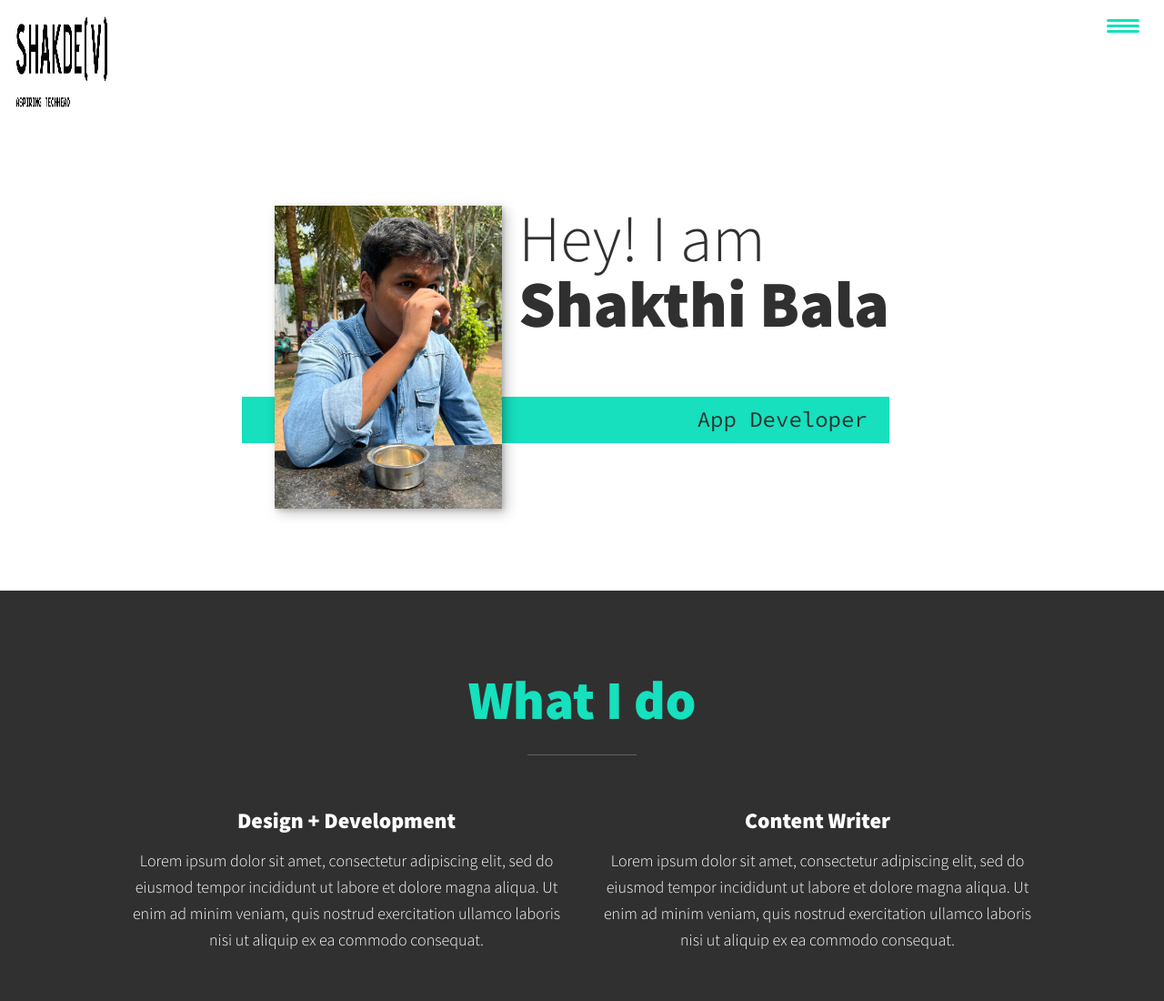
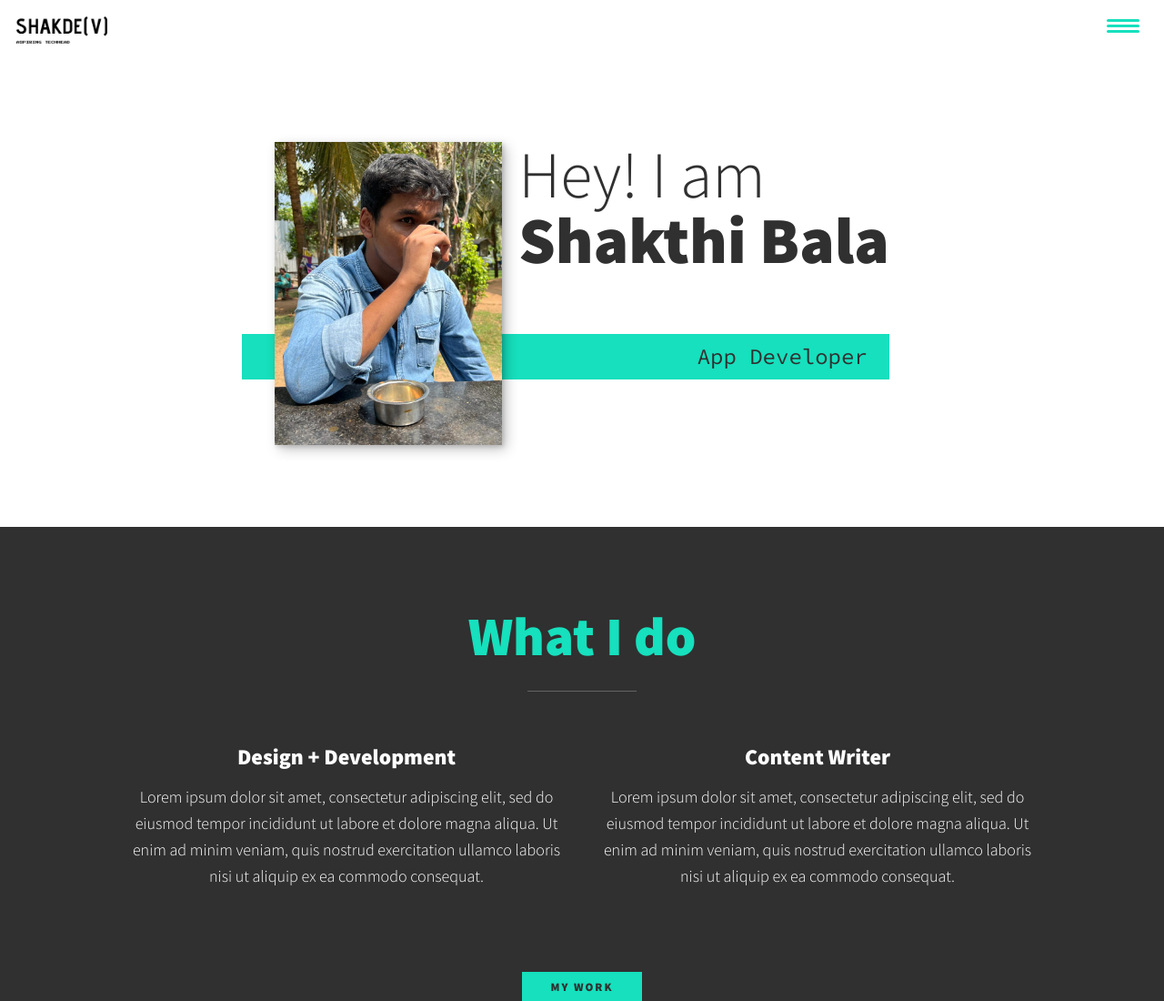
Before and after one commit to Shakespeared101/Shakespeared101.github.io, a plain HTML site: page index.html in a window 1280 px wide. Shown: the top 1100 px of the page at 91% size. Drawn offline with nearby package versions, Linux system fonts and the light colour scheme.

Commit message:
Update index.html

```diff
--- a/index.html
+++ b/index.html
@@ -20,7 +20,7 @@
 <body>
     <header>
         <div class="logo">
-            <img src="img/devshak.png" width="300" height="100" alt="">
+            <img src="img/devshak.png" alt="">
         </div>
         <button class="nav-toggle" aria-label="toggle navigation">
             <span class="hamburger"></span>
```
